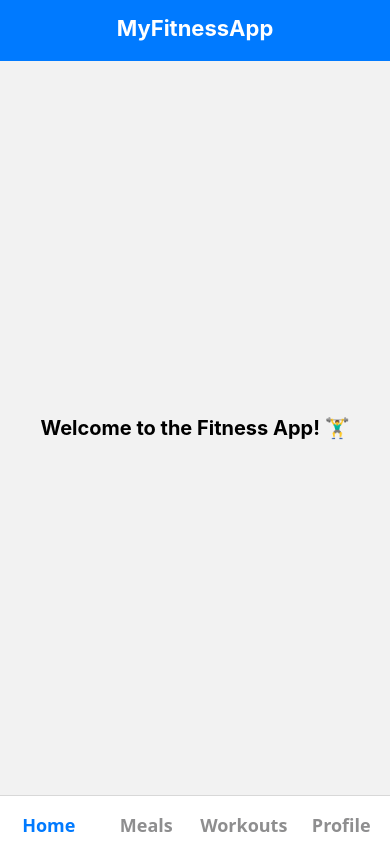
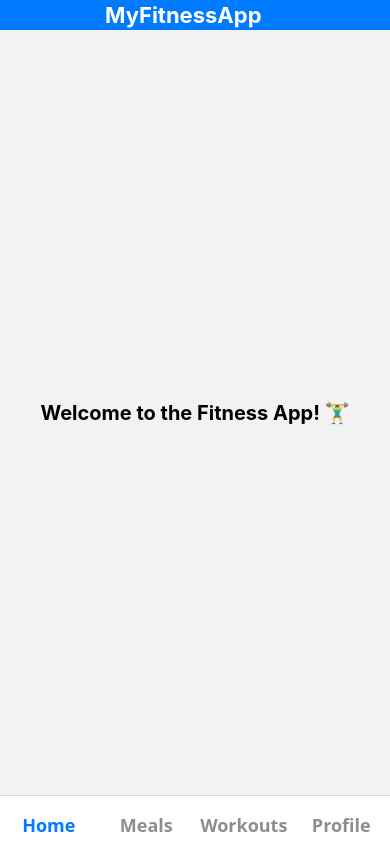
Before and after one commit to CobzarencuR/Licenta, a React Native app: screen /Main in a window 390 px wide. Built offline with nearby package versions, Linux system fonts and the light colour scheme; what react-native-sqlite-storage would draw is missing.

Commit message:
UI header

```diff
--- a/src/components/Header.tsx
+++ b/src/components/Header.tsx
@@ -21,8 +21,8 @@
     }, []);
     return (
         <View style={styles.header}>
+            <Text style={styles.usernameText}>{username}</Text>
             <Text style={styles.headerText}>MyFitnessApp</Text>
-            <Text style={styles.usernameText}>{username}</Text>
         </View>
     );
 };
@@ -31,18 +31,20 @@
     header: {
         backgroundColor: '#007AFF',
         padding: 15,
+        flexDirection: 'row',
         alignItems: 'center',
-        justifyContent: 'center',
     },
     headerText: {
         fontSize: 22,
         fontWeight: 'bold',
         color: 'white',
+        position: 'absolute',
+        right: '50%',
+        transform: [{ translateX: '42.5%' }],
     },
     usernameText: {
-        fontSize: 16,
+        fontSize: 14,
         color: 'white',
-        marginTop: 5,
     },
 });
 
--- a/src/navigation/AppNavigator.tsx
+++ b/src/navigation/AppNavigator.tsx
@@ -11,7 +11,6 @@
 import Register from '../screens/Register';
 
 import Header from '../components/Header';
-import AsyncStorage from '@react-native-async-storage/async-storage';
 
 export type RootStackParamList = {
     Login: undefined;
--- a/src/screens/ProfileScreen.tsx
+++ b/src/screens/ProfileScreen.tsx
@@ -55,7 +55,6 @@
         { label: 'Weight Gain', value: 'gain' }
     ]
 
-    // Fetch user data from the database
     useEffect(() => {
         const fetchUserProfile = async () => {
             const storedUsername = await AsyncStorage.getItem('loggedInUsername');
```
